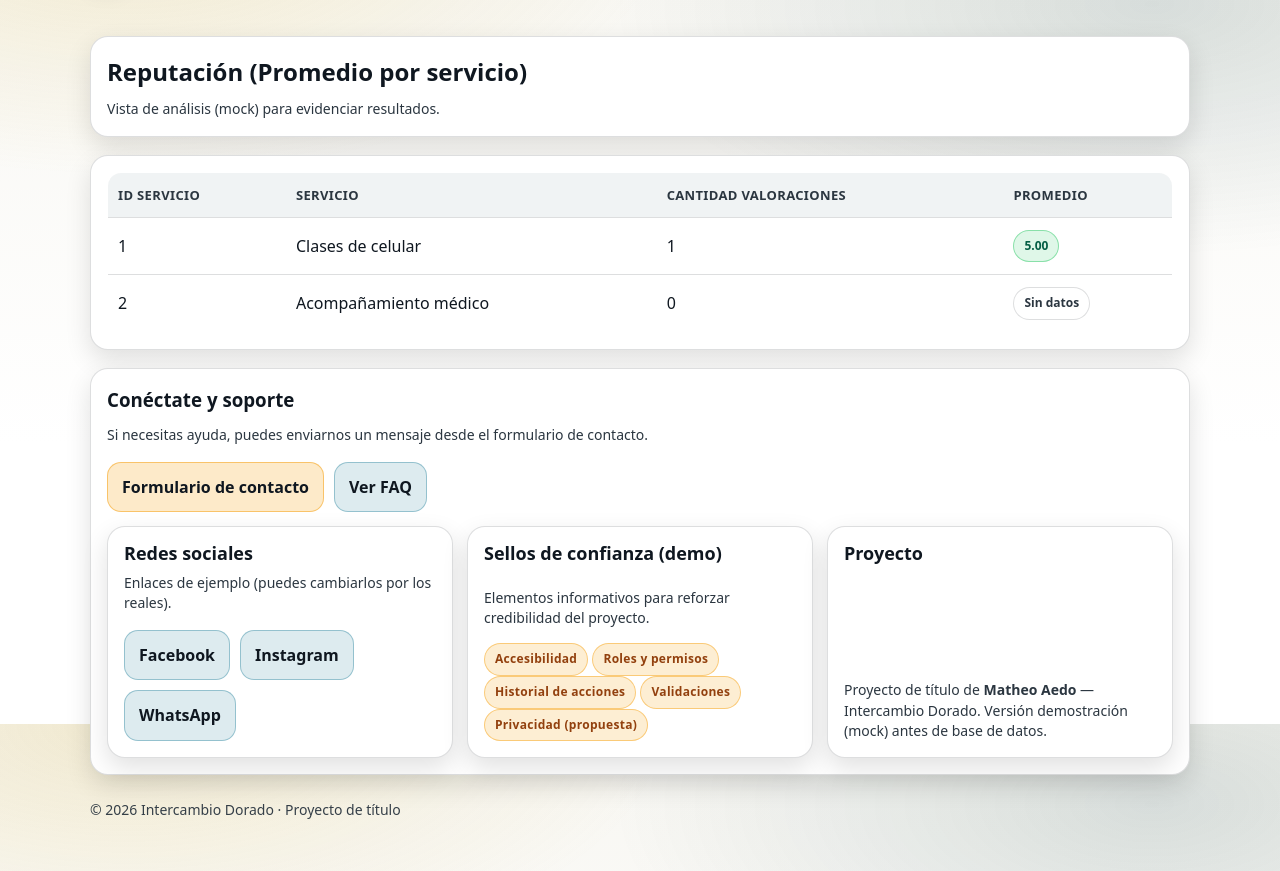
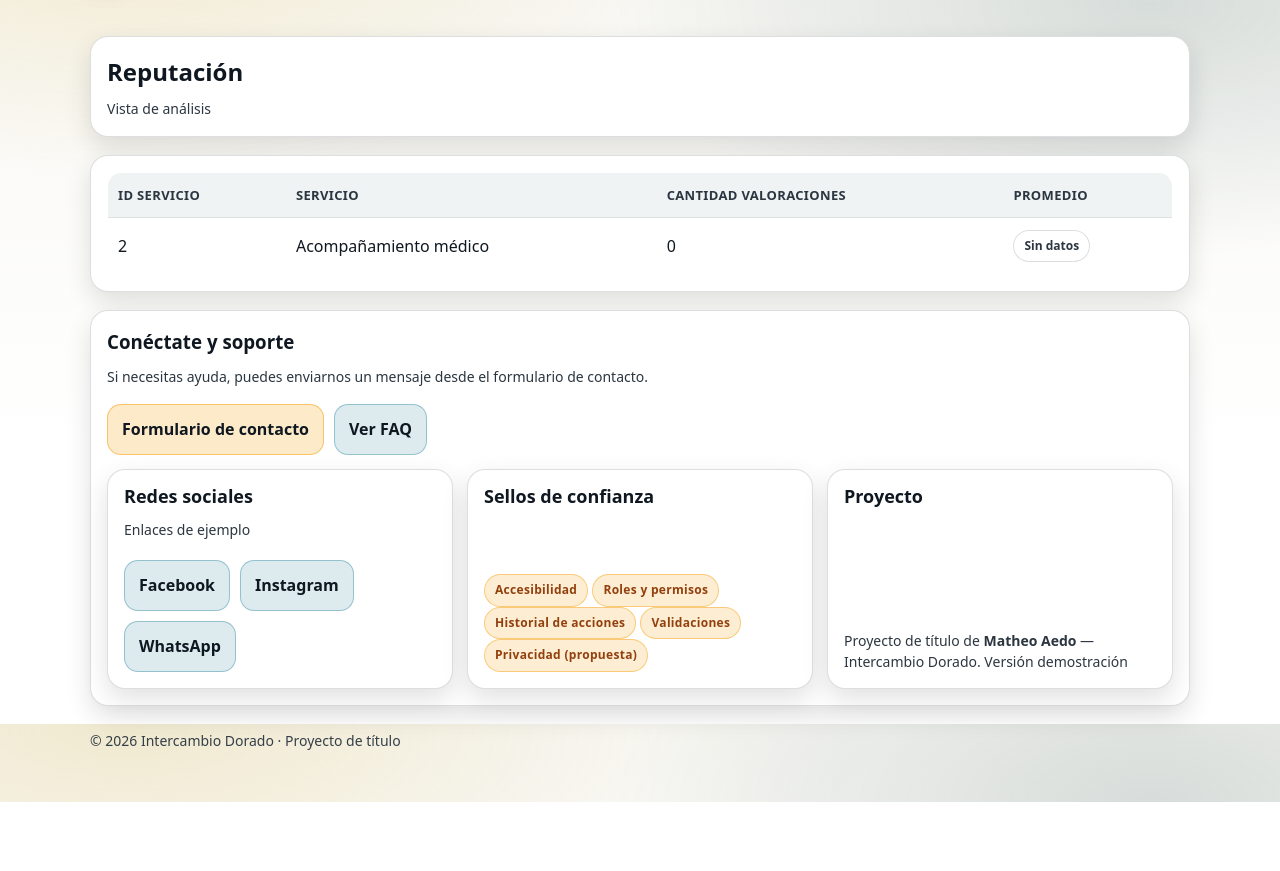
Before and after one commit to MatheoAedo/intercambio_dorado, a Flask app: page /reputacion in a window 1280 px wide. Shown: the part 76-947 px from the top of the page. After the commit the page ends 878 px from the top, so only its background shows below. Run offline with Flask 3, Linux system fonts and the light colour scheme; the visitor is signed in with stand-in values (Sample User, id 1).

Commit message:
Mas arreglos para render

```diff
--- a/app/app.py
+++ b/app/app.py
@@ -5,7 +5,7 @@ app = Flask(__name__)
 app.secret_key = "dev_secret"
 
 
-# ----------------------------
+# ---------------------------
 # USUARIOS MOCK (LOGIN + ROLES)
 # ----------------------------
 USUARIOS = [
@@ -27,7 +27,7 @@ def is_admin():
 
 
 # ----------------------------
-# VALIDACIONES SIMPLES (Mock)
+# VALIDACIONES SIMPLES
 # ----------------------------
 def valid_text(value, min_len=3, max_len=600):
     value = (value or "").strip()
@@ -47,10 +47,6 @@ def valid_int(value, min_val, max_val):
     except:
         return None
 
-
-# ----------------------------
-# MOCK DATA (3 CRUD solicitados)
-# ----------------------------
 SERVICIOS = [
     {"id": 1, "titulo": "Clases de celular", "descripcion": "Ayuda para WhatsApp, videollamadas y fotos.", "creditos_hora": 2},
     {"id": 2, "titulo": "Acompañamiento médico", "descripcion": "Acompañar a consulta y ayudar con trámites.", "creditos_hora": 3},
@@ -72,7 +68,7 @@ def next_id(lista):
 
 
 # ----------------------------
-# HOME PUBLICO (Landing)
+# HOME PUBLICO
 # ----------------------------
 @app.route("/")
 def home():
@@ -81,7 +77,6 @@ def home():
 
 @app.route("/faq")
 def faq():
-    # publico, no requiere login
     return render_template("faq.html")
 
 
@@ -152,7 +147,7 @@ def logout():
 
 
 # ----------------------------
-# ADMIN PANEL (mock)
+# ADMIN PANEL
 # ----------------------------
 @app.route("/admin")
 def admin_panel():
@@ -256,7 +251,6 @@ def servicios_delete(id):
         flash("No se pudo eliminar: servicio no encontrado.", "danger")
         return redirect(url_for("servicios_list"))
 
-    # ✅ eliminar sin reasignar lista (evita global)
     SERVICIOS.remove(servicio)
 
     flash("Servicio eliminado.", "info")
@@ -357,7 +351,6 @@ def intercambios_delete(id):
         flash("No se pudo eliminar: intercambio no encontrado.", "danger")
         return redirect(url_for("intercambios_list"))
 
-    # ✅ eliminar sin reasignar lista (evita global)
     INTERCAMBIOS.remove(intercambio)
 
     flash("Intercambio eliminado.", "info")
@@ -455,7 +448,6 @@ def valoraciones_delete(id):
         flash("No se pudo eliminar: valoración no encontrada.", "danger")
         return redirect(url_for("valoraciones_list"))
 
-    # ✅ eliminar sin reasignar lista (evita global)
     VALORACIONES.remove(valoracion)
 
     flash("Valoración eliminada.", "info")
@@ -495,7 +487,7 @@ def reputacion():
 # ----------------------------
 # CONTACTO (publico)
 # ----------------------------
-CONTACT_MESSAGES = []  # bandeja mock para el admin
+CONTACT_MESSAGES = []
 
 @app.route("/contacto", methods=["GET", "POST"])
 def contacto():
--- a/app/static/style.css
+++ b/app/static/style.css
@@ -27,7 +27,7 @@ body{
   font-size: var(--fs-base);
   line-height: var(--lh);
 
-  /* Fondo claro con un toque elegante */
+  /* Fondo claro */
   background:
     radial-gradient(900px 420px at 10% 0%, rgba(212,175,55,.18), transparent 60%),
     radial-gradient(900px 420px at 90% 10%, rgba(11,59,68,.14), transparent 60%),
--- a/app/templates/base.html
+++ b/app/templates/base.html
@@ -69,7 +69,7 @@
       <div class="grid" style="margin-top:14px;">
         <div class="card">
           <h3>Redes sociales</h3>
-          <p class="help">Enlaces de ejemplo (puedes cambiarlos por los reales).</p>
+          <p class="help">Enlaces de ejemplo </p>
           <div class="actions">
             <a class="btn primary" href="#" onclick="alert('Demo: agrega tu enlace real'); return false;">Facebook</a>
             <a class="btn primary" href="#" onclick="alert('Demo: agrega tu enlace real'); return false;">Instagram</a>
@@ -78,8 +78,8 @@
         </div>
 
         <div class="card">
-          <h3>Sellos de confianza (demo)</h3>
-          <p class="help">Elementos informativos para reforzar credibilidad del proyecto.</p>
+          <h3>Sellos de confianza</h3>
+          <p class="help"></p>
           <div class="meta">
             <span class="badge brand">Accesibilidad</span>
             <span class="badge brand">Roles y permisos</span>
@@ -93,7 +93,7 @@
           <h3>Proyecto</h3>
           <p class="help">
             Proyecto de título de <b>Matheo Aedo</b> — Intercambio Dorado.
-            Versión demostración (mock) antes de base de datos.
+            Versión demostración
           </p>
         </div>
       </div>
--- a/app/templates/intercambios_list.html
+++ b/app/templates/intercambios_list.html
@@ -2,7 +2,7 @@
 {% block content %}
 <section class="panel">
   <h2 style="margin:0 0 8px;">Intercambios</h2>
-  <p class="help" style="margin:0;">CRUD visual completo con estados (mock).</p>
+  <p class="help" style="margin:0;">CRUD visual completo con estados</p>
 
   <div class="actions">
     <a class="btn success" href="/intercambios/create">+ Crear intercambio</a>
--- a/app/templates/reputacion.html
+++ b/app/templates/reputacion.html
@@ -1,8 +1,8 @@
 {% extends "base.html" %}
 {% block content %}
 <section class="panel">
-  <h2 style="margin:0 0 8px;">Reputación (Promedio por servicio)</h2>
-  <p class="help" style="margin:0;">Vista de análisis (mock) para evidenciar resultados.</p>
+  <h2 style="margin:0 0 8px;">Reputación</h2>
+  <p class="help" style="margin:0;">Vista de análisis</p>
 </section>
 
 <section class="panel">
--- a/app/templates/servicios_create.html
+++ b/app/templates/servicios_create.html
@@ -2,7 +2,7 @@
 {% block content %}
 <section class="panel">
   <h2 style="margin:0 0 10px;">Publicar servicio</h2>
-  <p class="help" style="margin:0 0 14px;">Formulario de creación (mock). Valida con HTML.</p>
+  <p class="help" style="margin:0 0 14px;">Formulario de creación</p>
 
   <form class="form" method="post">
     <div>
```
Also changed, not shown: app/templates/dashboard.html (+3 -5 lines).
